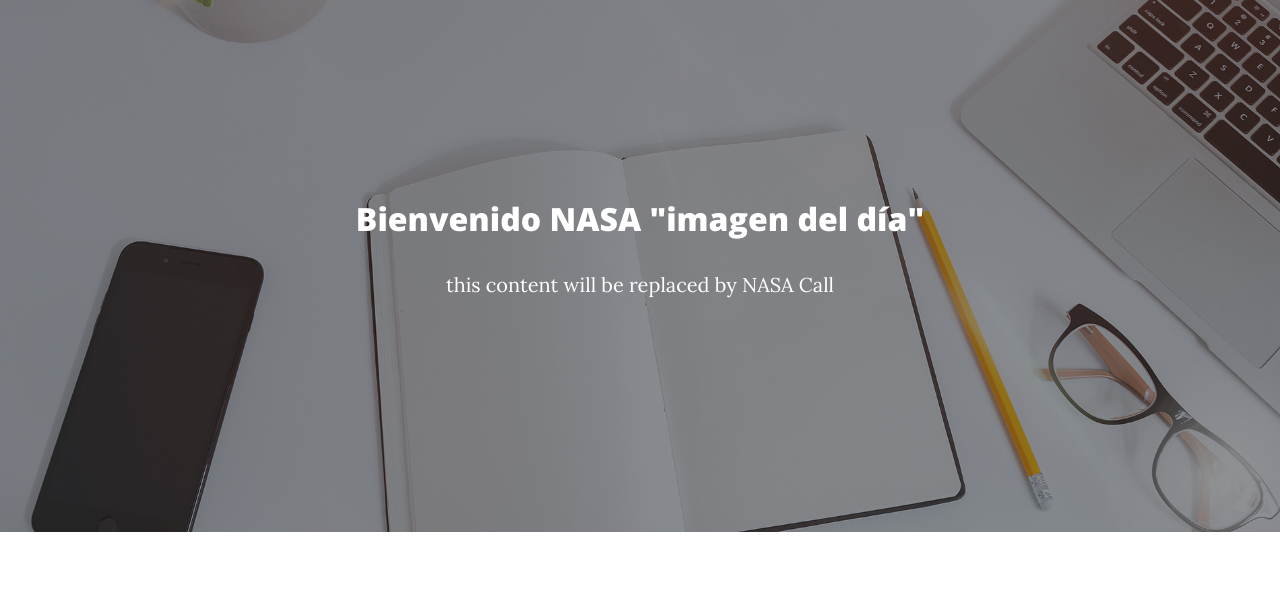
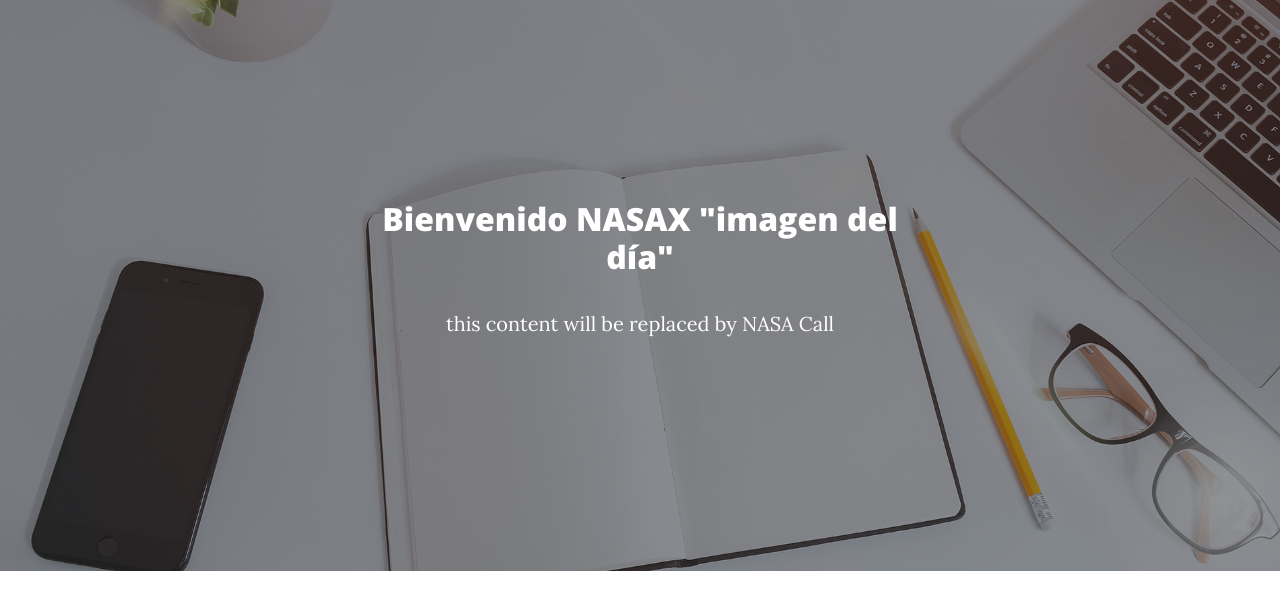
Before and after one commit to jmediciones/nasapicoftheday, a plain HTML site: page index.html in a window 1280 px wide. Drawn offline with nearby package versions, Linux system fonts and the light colour scheme; no server answers.

Commit message:
He cambiado el titulo de la web

```diff
--- a/index.html
+++ b/index.html
@@ -22,7 +22,7 @@
                 <div class="row gx-4 gx-lg-5 justify-content-center">
                     <div class="col-md-10 col-lg-8 col-xl-7">
                         <div class="site-heading">
-                            <h2>Bienvenido NASA "imagen del día"</h2>
+                            <h2>Bienvenido NASAX "imagen del día"</h2>
                           <p id="pic_text">this content will be replaced by NASA Call</p>
                         </div>
                     </div>
```
